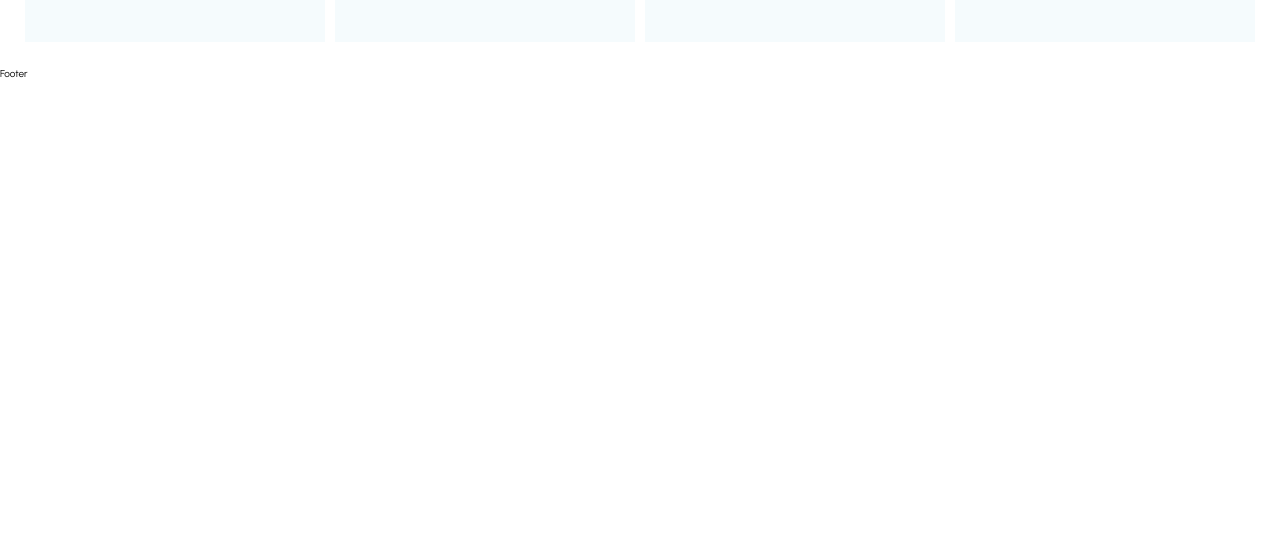
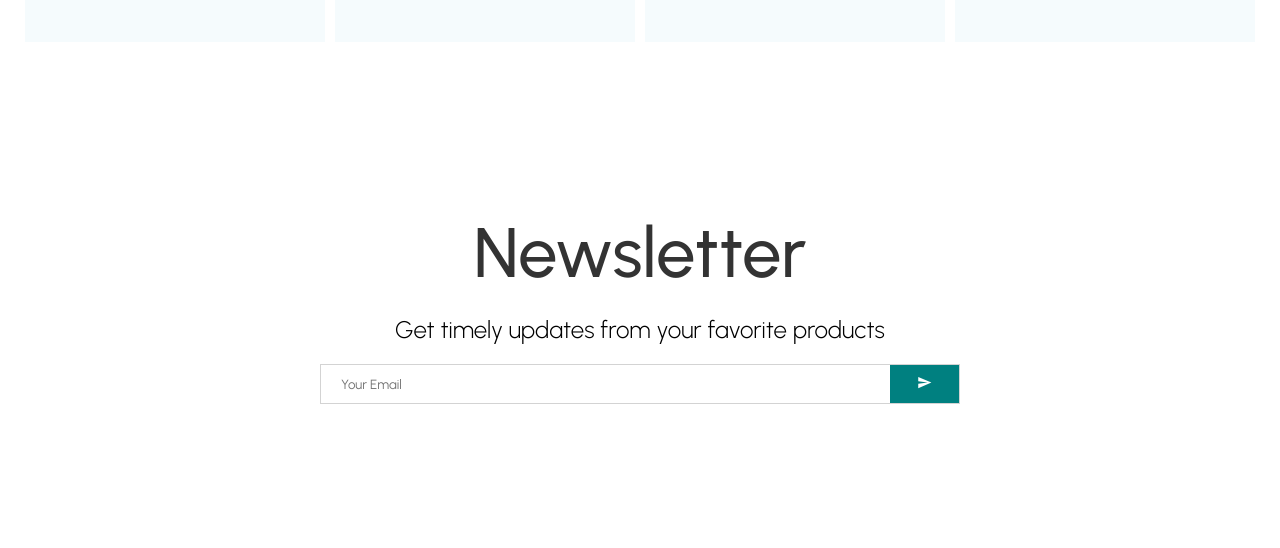
Before and after one commit to stivex001/simee_treat, a React (Create React App) app: page / in a window 1280 px wide. Shown: the part 2099-2647 px from the top of the page. Before the commit the page ends 2179 px from the top, so only its background shows below. Built offline with nearby package versions, Linux system fonts and the light colour scheme.

Commit message:
added call to action section

```diff
--- /dev/null
+++ b/src/components/Newsletter.jsx
@@ -0,0 +1,57 @@
+import { Send } from "@mui/icons-material"
+import styled from "styled-components";
+
+const Container = styled.div`
+height: 60vh;
+background-color: fcf5f5;
+display: flex;
+justify-content: center;
+align-items: center;
+flex-direction: column;
+`;
+const Title = styled.h1`
+font-size: 70px;
+margin-bottom: 20px;
+`;
+const Description = styled.div`
+font-size: 24px;
+font-weight: 300;
+margin-bottom: 20px;
+`;
+const InputContainer = styled.div`
+width: 50%;
+height: 40px;
+background-color: white;
+display: flex;
+justify-content: space-between;
+border: 1px solid lightgrey;
+`;
+const Input = styled.input`
+border: none;
+flex: 8;
+padding-left: 20px;
+`;
+const Button = styled.button`
+flex: 1;
+border: none;
+background-color: teal;
+color: white;
+cursor: pointer;
+`;
+
+const Newsletter = () => {
+  return (
+    <Container>
+        <Title>Newsletter</Title>
+        <Description>Get timely updates from your favorite products</Description>
+        <InputContainer>
+        <Input placeholder="Your Email" />
+        <Button>
+            <Send />
+        </Button>
+        </InputContainer>
+    </Container>
+  )
+}
+
+export default Newsletter
--- a/src/components/Products.jsx
+++ b/src/components/Products.jsx
@@ -6,6 +6,7 @@
 display: flex;
 padding: 20px;
 flex-wrap: wrap;
+justify-content: space-between;
 `;
 
 const Products = () => {
--- a/src/pages/home/Home.jsx
+++ b/src/pages/home/Home.jsx
@@ -1,5 +1,6 @@
 import React from 'react'
 import Catelogue from '../../components/catalogues/Catelogue'
+import Newsletter from '../../components/Newsletter'
 import Products from '../../components/Products'
 import Slider from '../../components/slider/Slider'
 
@@ -9,6 +10,7 @@
       <Slider />
       <Catelogue />
       <Products />
+      <Newsletter />
     </div>
   )
 }
```
